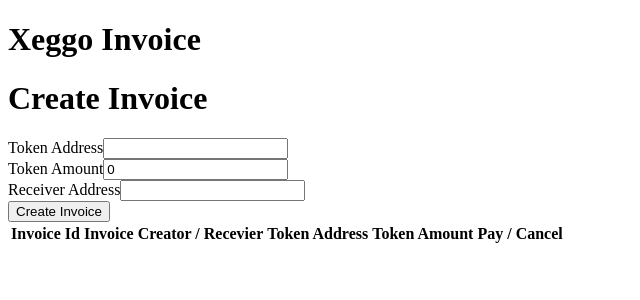
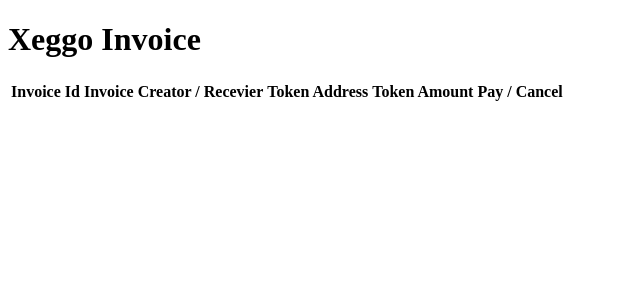
Before and after one commit to OpenXeggo/Invoice-fi, a React (Create React App) app: page / in a window 1280 px wide. Shown: the top 300 px of the page, without its empty margins (0-640 px from the left). Built offline with nearby package versions, Linux system fonts and the light colour scheme.

Commit message:
Added routing and Dashboard and Invoice Page

```diff
--- a/package.json
+++ b/package.json
@@ -11,6 +11,7 @@
     "graphql": "^16.5.0",
     "react": "^18.2.0",
     "react-dom": "^18.2.0",
+    "react-router-dom": "^6.3.0",
     "react-scripts": "4.0.3",
     "web-vitals": "^2.1.4",
     "web3": "^1.7.3"
--- a/src/App.js
+++ b/src/App.js
@@ -3,129 +3,17 @@
 import { ApolloClient, InMemoryCache, gql } from '@apollo/client';
 import CreateInvoice from './Pages/CreateInvoice';
 import { initContract, initWeb3 } from './utils/init';
-import bigNumber from 'big-number';
 import { getInvoices } from './utils/queries';
+import Dashboard from './Pages/Dashboard';
+import { Routes, Route } from 'react-router-dom';
+import InvoicePage from './Pages/InvoicePage';
 
-import Token from './Token.json';
 
-const Dashboard = ({ invoices, account }) => {
-  const payHandler = async ({ tokenAddress, tokenAmountInWei, invoiceID }) => {
-    const web3 = initWeb3();
-    const contract = initContract();
-    const token = new web3.eth.Contract(Token, tokenAddress);
-
-    const allowanceAmount = await token.methods
-      .allowance(account, '0x38399AC5E7d8b75531AC676D649a6451C7a22599')
-      .call();
-
-    if (bigNumber(allowanceAmount).lt(tokenAmountInWei)) {
-      let tx = await token.methods
-        .approve(
-          '0x38399AC5E7d8b75531AC676D649a6451C7a22599',
-          bigNumber(tokenAmountInWei)
-        )
-        .send({ from: account, gasLimit: 280000 });
-
-      // Approve tx receipt
-      console.log('tx', tx);
-    }
-
-    const allowanceAmount1 = await token.methods
-      .allowance(account, '0x38399AC5E7d8b75531AC676D649a6451C7a22599')
-      .call();
-    console.log(allowanceAmount1);
-
-    const pay = await contract.methods
-      .payInvoice(invoiceID)
-      .send({ from: account, gasLimit: 280000 });
-    console.log(pay);
-  };
-
-  const accountInvoices = invoices.filter((invoice) => {
-    return invoice.receiver === account || invoice.invoiceCreator === account;
-  });
-
-  console.log(accountInvoices);
-
-  const cancelHandler = async ({ invoiceID }) => {
-    const contract = initContract();
-    try {
-      await contract.methods
-        .cancelInvoice(invoiceID)
-        .send({ from: account, gasLimit: 210000 });
-      alert('Invoice cancelled successfully');
-    } catch (e) {
-      alert(e.message);
-    }
-  };
-
-  const renderInvoiceSection = (invoice) => {
-    return (
-      <div>
-        {invoice.invoiceCreator === account ? (
-          <div>
-            {invoice.isCancelled ? (
-              'Cancelled'
-            ) : invoice.isPaid ? (
-              'Paid'
-            ) : (
-              <button onClick={() => cancelHandler(invoice)}>Cancel</button>
-            )}
-          </div>
-        ) : (
-          <div>
-            {invoice.isPaid ? (
-              'Paid'
-            ) : invoice.isCancelled ? (
-              'Cancelled'
-            ) : (
-              <button onClick={() => payHandler(invoice)}>Pay</button>
-            )}
-          </div>
-        )}
-      </div>
-    );
-  };
-
-  return (
-    <table>
-      <tbody>
-        <tr>
-          <th>Invoice Id</th>
-          <th>Invoice Creator / Recevier</th>
-          <th>Token Address</th>
-          <th>Token Amount</th>
-          <th>Pay / Cancel</th>
-        </tr>
-        {accountInvoices.map((invoice) => {
-          console.log(
-            invoice.invoiceCreator === account
-              ? invoice.receiver
-              : invoice.invoiceCreator,
-            invoice.invoiceID
-          );
-          return (
-            <tr className="p-2" key={invoice.invoiceID}>
-              <td>{invoice.invoiceID}</td>
-              <td className="text-3xl">
-                {invoice.invoiceCreator === account
-                  ? invoice.receiver
-                  : invoice.invoiceCreator}
-              </td>
-              <td>{invoice.tokenAddress}</td>
-              <td>{invoice.tokenAmountInWei}</td>
-              <td>{renderInvoiceSection(invoice)}</td>
-            </tr>
-          );
-        })}
-      </tbody>
-    </table>
-  );
-};
 
 function App() {
   const [account, setAccount] = useState('');
-  const [contract, setcontract] = useState({});
+  const [contract, setContract] = useState({});
+  const web3 = initWeb3();
   const Client = new ApolloClient({
     uri: 'https://api.thegraph.com/subgraphs/name/aman-webdev/invoicetestn',
     cache: new InMemoryCache(),
@@ -135,7 +23,7 @@
   useEffect(() => {
     connectWallet();
     if (window.ethereum) {
-      setcontract(initContract());
+      setContract(initContract());
       fetchQuery();
     }
   }, []);
@@ -160,13 +48,12 @@
   return (
     <div>
       <h1 className="text-red-700">Xeggo Invoice</h1>
-      <div className="text-3xl">
-        <CreateInvoice contract={contract} account={account} />
-      </div>
+      <Routes>
+        <Route path="/" element={<Dashboard invoices={invoices} account={account} web3={web3} contract={contract} /> } />
+        <Route path='/create' element={<CreateInvoice contract={contract} account={account} />} />
+        <Route path='/invoices/:id' element={<InvoicePage invoices={invoices} account={account} web3={web3} />} />
+      </Routes>
 
-      <div className="border-4 border-solid bg-slate-500 border-blue-400 ">
-        <Dashboard invoices={invoices} account={account} />
-      </div>
     </div>
   );
 }
--- /dev/null
+++ b/src/Components/InvoiceButton.jsx
@@ -0,0 +1,79 @@
+import bigNumber from 'big-number';
+import Token from '../Token.json';
+import { initContract, initWeb3 } from '../utils/init';
+
+const InvoiceButton = ({invoice, account}) => {
+    const web3 = initWeb3();
+    const contract = initContract();
+
+    const payHandler = async ({ tokenAddress, tokenAmountInWei, invoiceID }) => {
+        const token = new web3.eth.Contract(Token, tokenAddress);
+
+        const allowanceAmount = await token.methods
+          .allowance(account, '0x38399AC5E7d8b75531AC676D649a6451C7a22599')
+          .call();
+
+        if (bigNumber(allowanceAmount).lt(tokenAmountInWei)) {
+          let tx = await token.methods
+            .approve(
+              '0x38399AC5E7d8b75531AC676D649a6451C7a22599',
+              bigNumber(tokenAmountInWei)
+            )
+            .send({ from: account, gasLimit: 280000 });
+
+          // Approve tx receipt
+          console.log('tx', tx);
+        }
+
+        const allowanceAmount1 = await token.methods
+          .allowance(account, '0x38399AC5E7d8b75531AC676D649a6451C7a22599')
+          .call();
+        console.log(allowanceAmount1);
+
+        const pay = await contract.methods
+          .payInvoice(invoiceID)
+          .send({ from: account, gasLimit: 280000 });
+        console.log(pay);
+      };
+
+
+      const cancelHandler = async ({ invoiceID }) => {
+        try {
+          await contract.methods
+            .cancelInvoice(invoiceID)
+            .send({ from: account, gasLimit: 210000 });
+          alert('Invoice cancelled successfully');
+        } catch (e) {
+          alert(e.message);
+        }
+      };
+
+    return (
+        <div>
+            {invoice.invoiceCreator === account ? (
+            <div>
+                {invoice.isCancelled ? (
+                'Cancelled'
+                ) : invoice.isPaid ? (
+                'Paid'
+                ) : (
+                <button onClick={() => cancelHandler(invoice)}>Cancel</button>
+                )}
+            </div>
+            ) : (
+            <div>
+                {invoice.isPaid ? (
+                'Paid'
+                ) : invoice.isCancelled ? (
+                'Cancelled'
+                ) : (
+                <button onClick={() => payHandler(invoice)}>Pay</button>
+                )}
+            </div>
+            )}
+        </div>
+        );
+
+}
+
+export default InvoiceButton;
--- /dev/null
+++ b/src/Pages/Dashboard.jsx
@@ -0,0 +1,53 @@
+import { useNavigate } from 'react-router-dom';
+import InvoiceButton from '../Components/InvoiceButton';
+
+const Dashboard = ({ invoices, account }) => {
+    const navigate = useNavigate();
+
+    const accountInvoices = invoices.filter((invoice) => {
+      return invoice.receiver === account || invoice.invoiceCreator === account;
+    });
+
+    console.log(accountInvoices);
+
+    const handleRedirect = (id) => {
+        navigate(`/invoices/${id}`);
+    }
+
+    return (
+      <table>
+        <tbody>
+          <tr>
+            <th>Invoice Id</th>
+            <th>Invoice Creator / Recevier</th>
+            <th>Token Address</th>
+            <th>Token Amount</th>
+            <th>Pay / Cancel</th>
+          </tr>
+          {accountInvoices.map((invoice) => {
+            console.log(
+              invoice.invoiceCreator === account
+                ? invoice.receiver
+                : invoice.invoiceCreator,
+              invoice.invoiceID
+            );
+            return (
+              <tr className="p-2" key={invoice.invoiceID} onClick={()=>handleRedirect(invoice.invoiceID)}>
+                <td>{invoice.invoiceID}</td>
+                <td className="text-3xl">
+                  {invoice.invoiceCreator === account
+                    ? invoice.receiver
+                    : invoice.invoiceCreator}
+                </td>
+                <td>{invoice.tokenAddress}</td>
+                <td>{invoice.tokenAmountInWei}</td>
+                <td> <InvoiceButton invoice={invoice} account={account} /> </td>
+              </tr>
+            );
+          })}
+        </tbody>
+      </table>
+    );
+  };
+
+export default Dashboard;
--- /dev/null
+++ b/src/Pages/InvoicePage.jsx
@@ -0,0 +1,39 @@
+import { useEffect, useState } from "react";
+import { useParams } from "react-router-dom";
+import InvoiceButton from "../Components/InvoiceButton";
+
+
+const InvoicePage = ({invoices, account, web3}) => {
+    const { id } = useParams();
+    const [invoice, setInvoice] = useState(false)
+
+    useEffect(()=>{
+        const accountInvoice = invoices.find((invoice) => {
+            return (invoice.receiver === account || invoice.invoiceCreator === account) && (invoice.invoiceID === id);
+        });
+        if (accountInvoice) setInvoice({...accountInvoice});
+    }, [invoices]);
+
+    return (
+        <>
+            {invoice ?
+                (<ul>
+                    <li><b>Invoice Id:</b><span>{invoice.invoiceID}</span></li>
+                    <li><b>Invoice Creator:</b><span>{invoice.invoiceCreator}</span></li>
+                    <li><b>Invoice Receiver:</b><span>{invoice.receiver}</span></li>
+                    <li><b>Token Address:</b><span>{invoice.tokenAddress}</span></li>
+                    <li><b>Amount in Wei:</b><span>{invoice.tokenAmountInWei}</span></li>
+                    <li><b>Invoice Paid:</b><span>{invoice.isPaid ? "Yes": "No"}</span></li>
+                    <li><b>Invoice Cancelled:</b><span>{invoice.isCancelled ? "Yes" : "No"}</span></li>
+                    <li><b>Date Created:</b><span>{invoice.createdAt}</span></li>
+                    <li><b>Date Paid:</b><span>{invoice.PaidAt}</span></li>
+                    <li><InvoiceButton invoice={invoice} web3={web3} account={account} /></li>
+                </ul>) :
+                (<h1>You cannot view this Invoice</h1>)
+            }
+            {invoice.error && <h1>{invoice.error}</h1>}
+        </>
+    )
+}
+
+export default InvoicePage;
--- a/src/index.js
+++ b/src/index.js
@@ -1,12 +1,14 @@
 import React from 'react';
 import ReactDOM from 'react-dom/client';
-
+import { BrowserRouter } from "react-router-dom";
 import App from './App';
 import './index.css';
 
 const root = ReactDOM.createRoot(document.getElementById('root'));
 root.render(
   <React.StrictMode>
-    <App />
+    <BrowserRouter>
+      <App />
+    </BrowserRouter>
   </React.StrictMode>
 );
```
Also changed, not shown: 1 other file (tests, documents, lock files or other folders).
